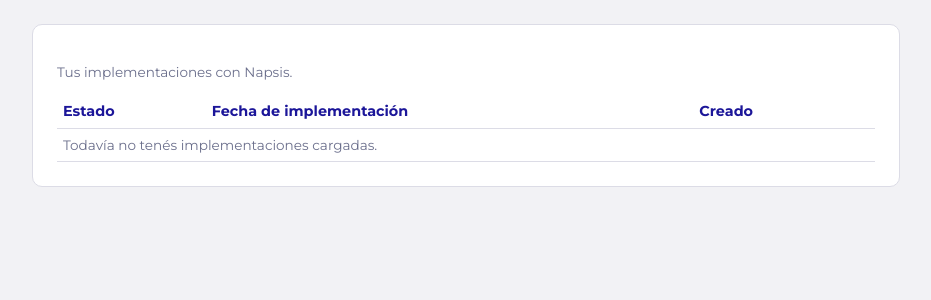
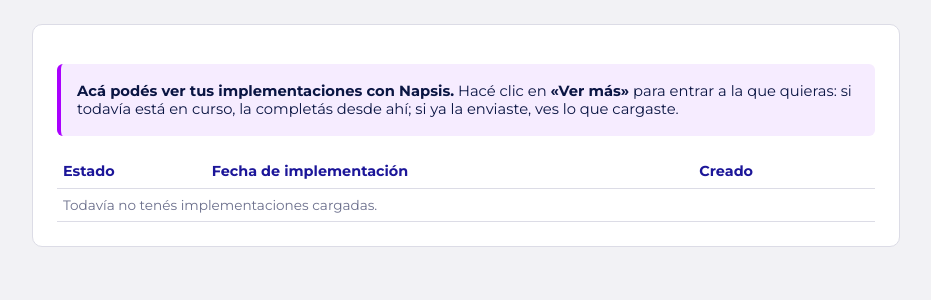
Before and after one commit to AluSkies/implementador.napsis, a Django app: template templates/onboarding/mis_implementaciones.html in a window 1280 px wide. Shown: the part 47-347 px from the top of the page, without its empty margins (174-1105 px from the left). Run offline with Django 5.2, Linux system fonts and the light colour scheme; the template is opened without the code that fills it, so the values that code supplies are empty.

Commit message:
Agrega el epígrafe de «Mis implementaciones» y renombra el link a «Ver más»
La pantalla de inicio del cliente explica qué puede hacer: ver sus implementaciones y entrar
a cada una con «Ver más» (si está en curso la completa, si ya la envió ve lo que cargó).

```diff
--- a/templates/onboarding/mis_implementaciones.html
+++ b/templates/onboarding/mis_implementaciones.html
@@ -3,7 +3,9 @@
 {% block content %}
 <div class="card">
     <h1>{{ cliente.nombre }}</h1>
-    <p class="muted">Tus implementaciones con Napsis.</p>
+    <aside class="epigrafe">
+        <p><strong>Acá podés ver tus implementaciones con Napsis.</strong> Hacé clic en <strong>«Ver más»</strong> para entrar a la que quieras: si todavía está en curso, la completás desde ahí; si ya la enviaste, ves lo que cargaste.</p>
+    </aside>
     <table>
         <thead><tr><th>Estado</th><th>Fecha de implementación</th><th>Creado</th><th></th></tr></thead>
         <tbody>
@@ -20,7 +22,7 @@
                     {% endif %}
                 </td>
                 <td>{{ imp.creado|date:"d/m/Y" }}</td>
-                <td><a href="{{ imp.get_absolute_url }}">Ver</a></td>
+                <td><a href="{{ imp.get_absolute_url }}">Ver más</a></td>
             </tr>
         {% empty %}
             <tr><td colspan="4" class="muted">Todavía no tenés implementaciones cargadas.</td></tr>
```
Also changed, not shown: onboarding/tests/wizard/test_mis_implementaciones.py (added, +19 -0 lines).
